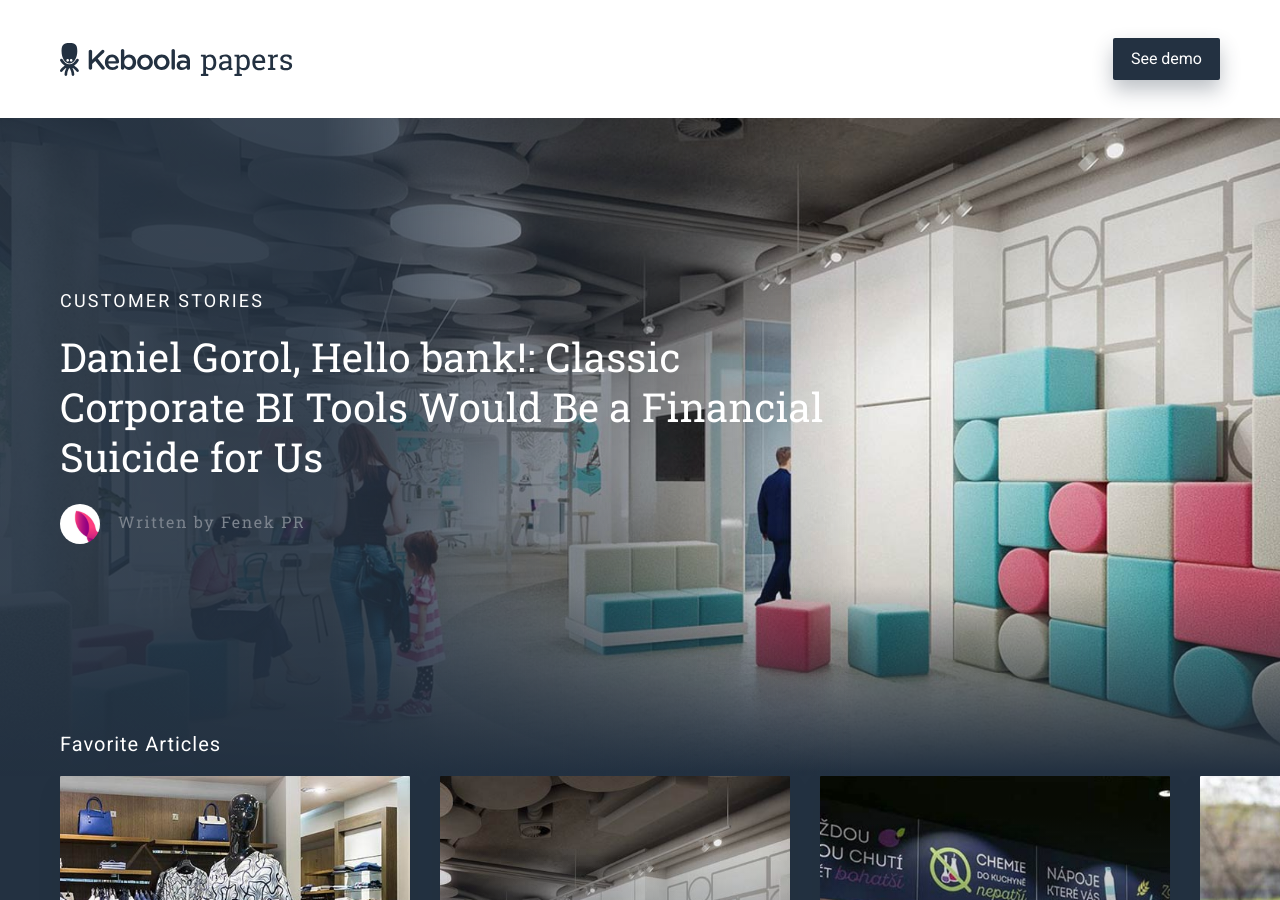
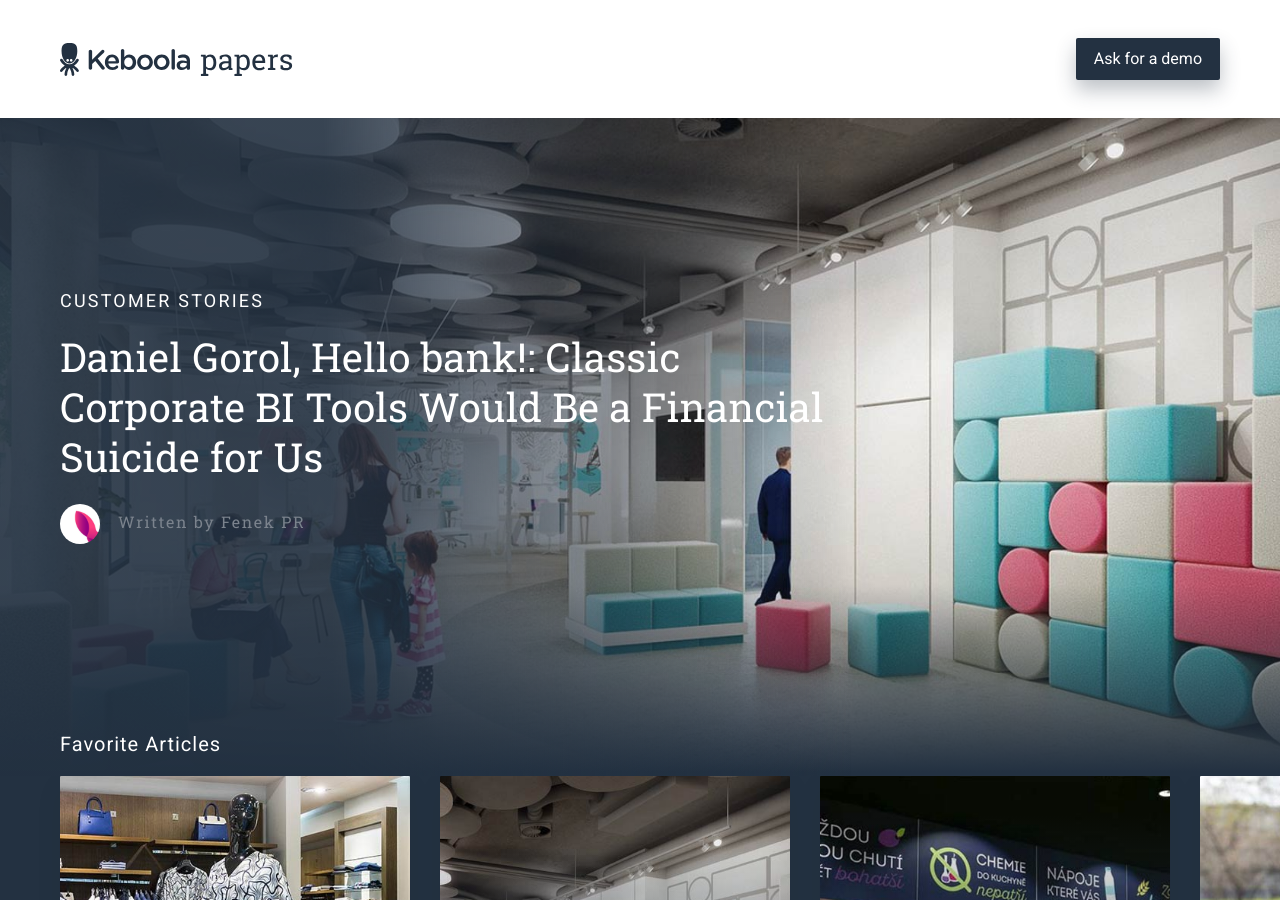
Before and after one commit to keboola/blog, a Jekyll site: the page built from index.md, in a window 1280 px wide and 900 px high. Built offline with Jekyll 4.4.1, drawn with Linux system fonts in a browser that asks for light colours; nearby versions of some CDN libraries; the list of posts is cut into pages by our own code.

Commit message:
btn edit

```diff
--- a/_includes/head.html
+++ b/_includes/head.html
@@ -52,9 +52,9 @@
 				<li><a href="">Clients</a></li>
 				<li><a href="">Resources</a></li>
 				<li><a href="">About</a></li>
-				<li class="item-btn"><a href="" class="btn-dark">See demo</a></li>
+				<li class="item-btn"><a href="https://www.keboola.com/contact" class="btn-dark">Ask for a demo</a></li>
 			</ul></nav>{% endcomment %}
-			<a href="https://www.keboola.com/contact" class="btn btn-dark">See demo</a>
+			<a href="https://www.keboola.com/contact" class="btn btn-dark">Ask for a demo</a>
 		</div>
 	</div></header>
 	<section>
```
